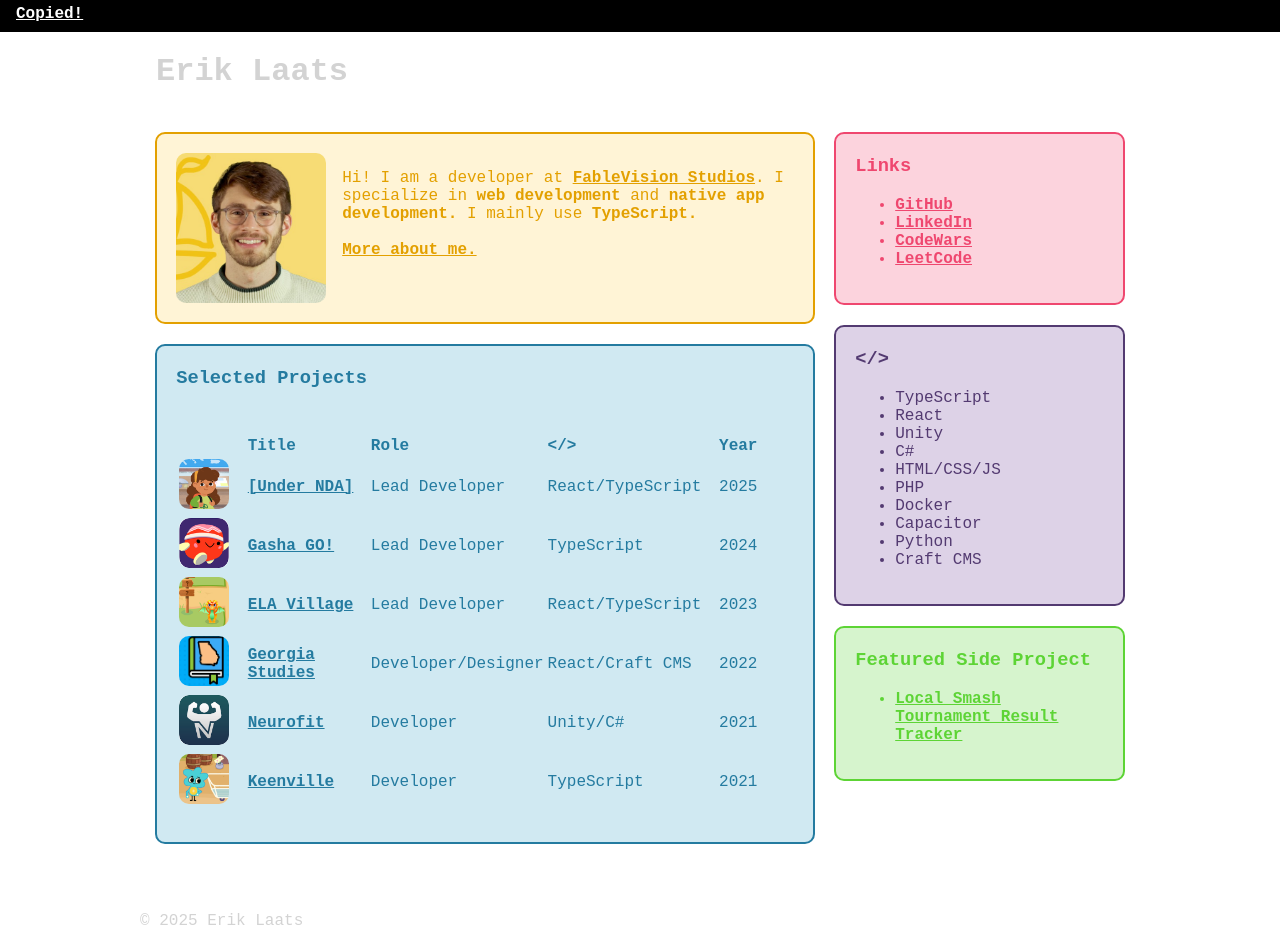
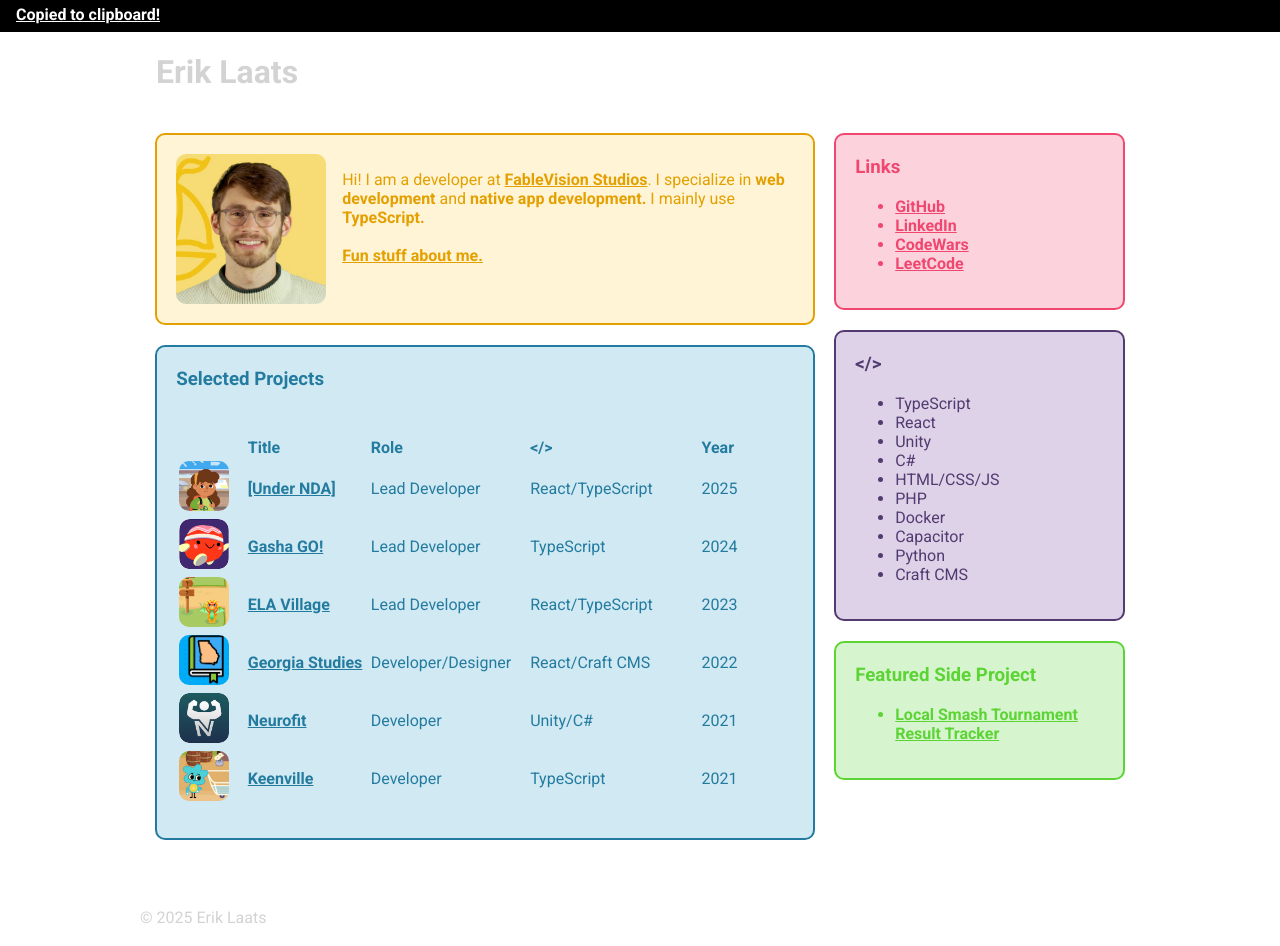
Before and after one commit to erikLaats/portfolio-blog, an Eleventy site: page src/index.md in a window 1280 px wide. Both pictures are taken after a click on the link "elaats@gmail.com". Built offline with nearby package versions, Linux system fonts and the light colour scheme; Eleventy itself is replaced by a stand-in of ours; files that its build step writes are made by us from their sources.

Commit message:
change font

```diff
--- a/public/_includes/css/style.css
+++ b/public/_includes/css/style.css
@@ -5,7 +5,7 @@
   display: flex;
   flex-direction: column;
   justify-content: center;
-  font-family: "Roboto Mono",monospace;
+  font-family: "Roboto", sans-serif;
   align-items: center;
   overflow-x: hidden;
 }
--- a/public/_includes/js/main.js
+++ b/public/_includes/js/main.js
@@ -7,7 +7,7 @@
             event.preventDefault();
 
             var message = copyMessages[copyCounter % copyMessages.length];
-            message = "Copied!"
+            message = "Copied to clipboard!"
 
             emailLink.innerHTML = message
             copyCounter++;
@@ -25,7 +25,7 @@
 }
 
 var copyCounter = 0;
-var maxCopies = 10
+var maxCopies = 5
 
 var copyMessages = [
     'Copy Counter',
--- a/src/_includes/css/style.css
+++ b/src/_includes/css/style.css
@@ -5,7 +5,7 @@
   display: flex;
   flex-direction: column;
   justify-content: center;
-  font-family: "Roboto Mono",monospace;
+  font-family: "Roboto", sans-serif;
   align-items: center;
   overflow-x: hidden;
 }
--- a/src/_includes/js/main.js
+++ b/src/_includes/js/main.js
@@ -7,7 +7,7 @@
             event.preventDefault();
 
             var message = copyMessages[copyCounter % copyMessages.length];
-            message = "Copied!"
+            message = "Copied to clipboard!"
 
             emailLink.innerHTML = message
             copyCounter++;
@@ -25,7 +25,7 @@
 }
 
 var copyCounter = 0;
-var maxCopies = 10
+var maxCopies = 5
 
 var copyMessages = [
     'Copy Counter',
--- a/src/index.md
+++ b/src/index.md
@@ -10,7 +10,7 @@
   				<p>Hi! I am a developer at <a href="https://www.fablevisionstudios.com" target="_blank">FableVision Studios</a>. I specialize in <b>web development</b> and <b>native app development.</b> I mainly use <b>TypeScript.</b>
   				<br />
   				<br />
-  				<a href="/about">More about me.</a></p>
+  				<a href="/about">Fun stuff about me.</a></p>
   			</div>
   		</div>
 	    <div class="box blue-box">
```
Also changed, not shown: public/index.html (+1 -1 lines).
